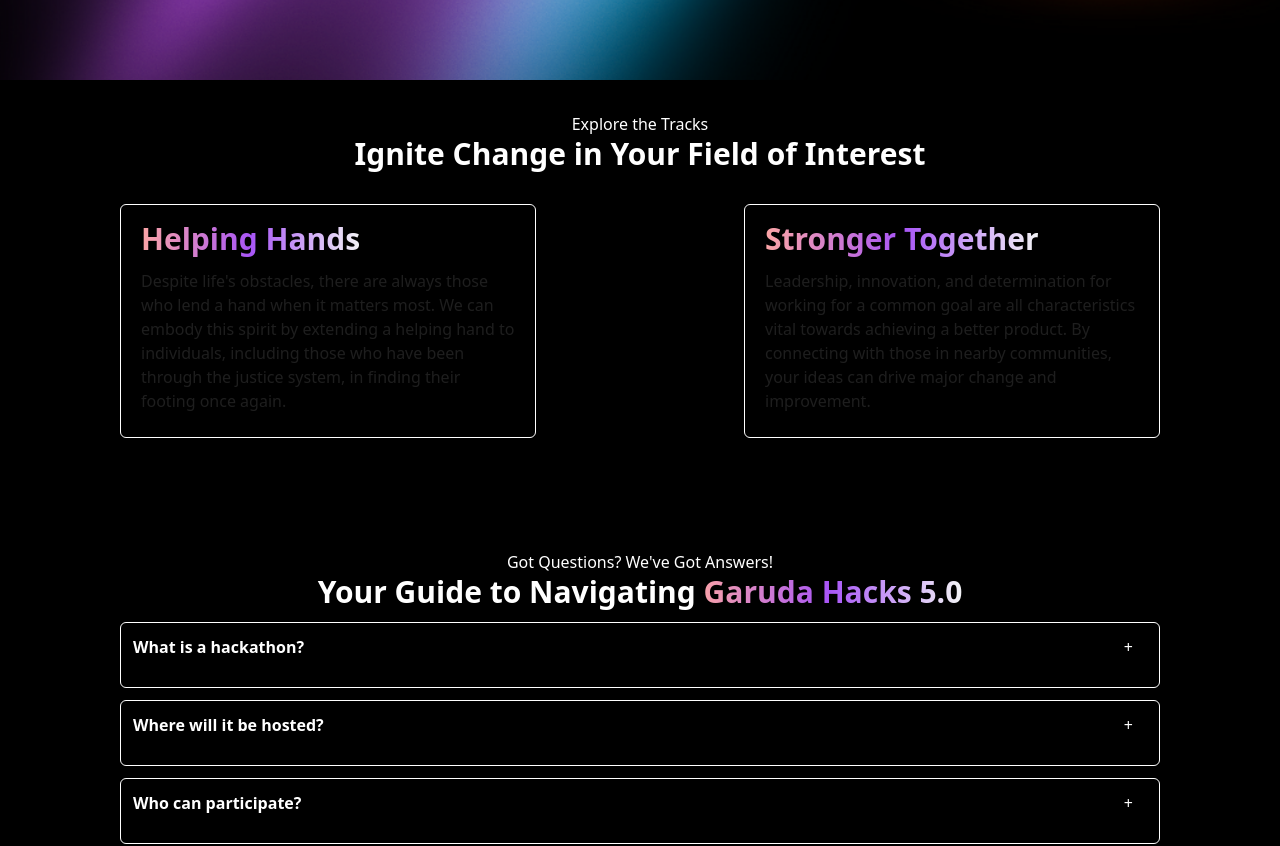
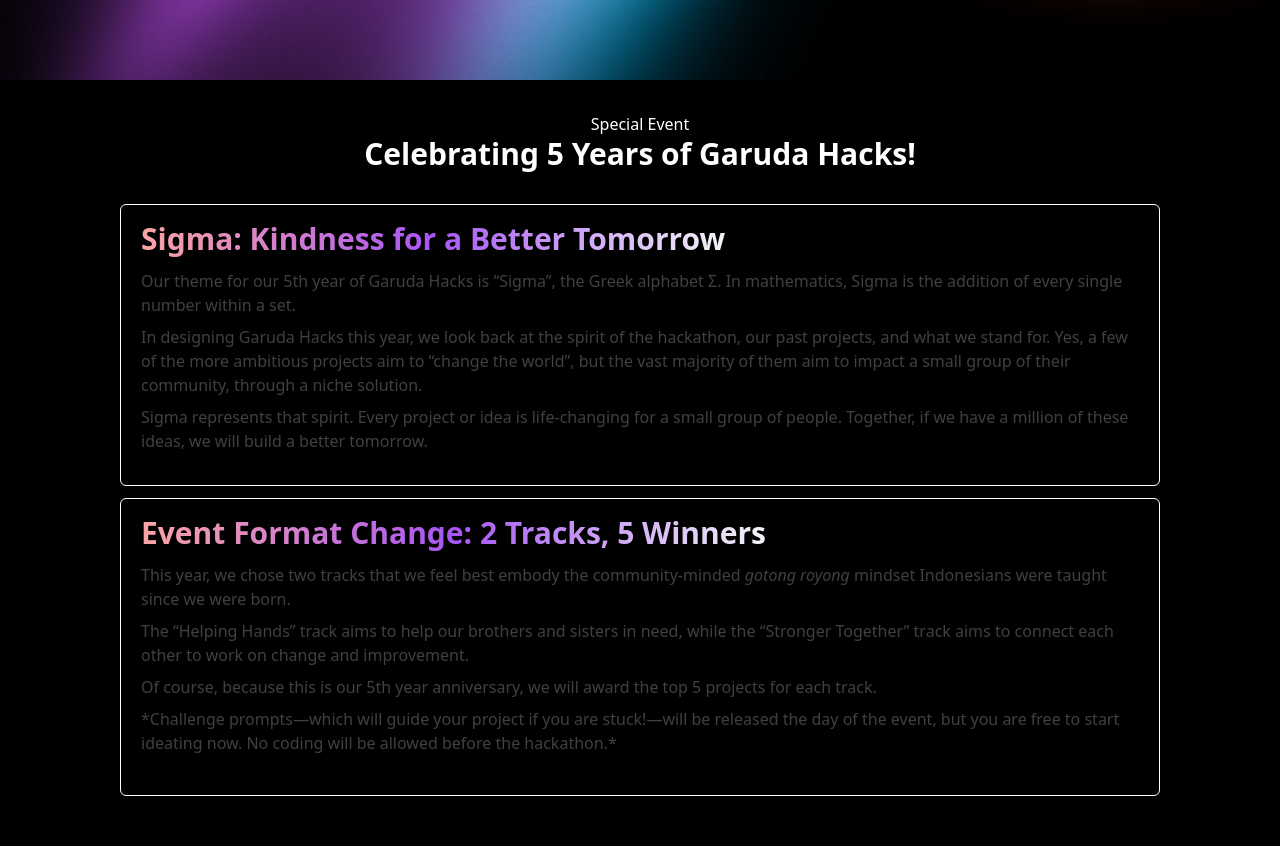
Before and after one commit to AAK05/GH5-Test, a Next.js app: page / in a window 1280 px wide. Shown: the part 720-1566 px from the top of the page. Built offline with nearby package versions, Linux system fonts and the light colour scheme.

Commit message:
Added foreword, changed background to be more gray, increased tracks padding

```diff
--- /dev/null
+++ b/src/app/components/Foreword.tsx
@@ -0,0 +1,38 @@
+import React from 'react'
+import Image from "next/image"
+
+const Foreword = () => {
+
+    return(
+        <main className="w-full h">
+            <h1 className="text-white text-center font-pptelegraf pt-8">
+                Special Event
+            </h1>
+            <h2 className="text-white text-center text-3xl font-bold">
+                Celebrating 5 Years of Garuda Hacks!
+            </h2>
+
+            <div className="flex w-10/12 lg:w-[1040px] flex-col items-center justify-between mx-auto mb-20 mt-5">
+                <div className="flex flex-col w-full mb-5 lg:mb-0 mx-auto lg:ml-0 mt-3 px-5 pt-4 pb-6 rounded-md border border-white  hover:bg-slate-900">
+                    <h1 className="text-white text-left text-3xl font-bold mb-3"><span className="text-transparent bg-clip-text bg-gradient-to-r from-red-300 via-purple-500 to-gray-100">Sigma: Kindness for a Better Tomorrow</span></h1>
+                    <p className="mb-2">Our theme for our 5th year of Garuda Hacks is “Sigma”, the Greek alphabet Σ. In mathematics, Sigma is the addition of every single number within a set. </p>
+                    <p className="mb-2">In designing Garuda Hacks this year, we look back at the spirit of the hackathon, our past projects, and what we stand for. Yes, a few of the more ambitious projects aim to “change the world”, but the vast majority of them aim to impact a small group of their community, through a niche solution.</p>
+                    <p className="mb-2">Sigma represents that spirit. Every project or idea is life-changing for a small group of people. Together, if we have a million of these ideas, we will build a better tomorrow.</p>
+                </div>
+                <div className="flex flex-col w-full mx-auto lg:mr-0 mt-3 px-5 pt-4 pb-6 rounded-md border border-white  hover:bg-slate-900">
+                    <h1 className="text-white text-left text-3xl font-bold mb-3"><span className="text-transparent bg-clip-text bg-gradient-to-r from-red-300 via-purple-500 to-gray-100">Event Format Change: 2 Tracks, 5 Winners</span></h1>
+                    <p className="mb-2">This year, we chose two tracks that we feel best embody the community-minded <i>gotong royong</i> mindset Indonesians were taught since we were born.</p>
+                    <p className="mb-2">The “Helping Hands” track aims to help our brothers and sisters in need, while the “Stronger Together” track aims to connect each other to work on change and improvement.</p>
+                    <p className="mb-2">Of course, because this is our 5th year anniversary, we will award the top 5 projects for each track.</p>
+                    <p className="mb-2">*Challenge prompts—which will guide your project if you are stuck!—will be released the day of the event, but you are free to start ideating now. No coding will be allowed before the hackathon.*</p>
+                    <p className="mb-2"></p>
+
+                </div>
+            </div>
+
+        </main>
+    )
+
+}
+
+export default Foreword
--- a/src/app/components/Tracks.tsx
+++ b/src/app/components/Tracks.tsx
@@ -9,7 +9,7 @@
             <h1 className="text-white text-center font-pptelegraf pt-8">
                 Explore the Tracks
             </h1>
-            <h2 className="text-white text-center text-3xl font-bold">
+            <h2 className="text-white text-center text-3xl font-bold w-11/12 mx-auto">
                 Ignite Change in Your Field of Interest
             </h2>
 
--- a/src/app/globals.css
+++ b/src/app/globals.css
@@ -3,7 +3,7 @@
 @tailwind utilities;
 
 :root {
-  --foreground-rgb: 30, 30, 30;
+  --foreground-rgb: 64, 64, 64;
   --background-start-rgb: 214, 219, 220;
   --background-end-rgb: 255, 255, 255;
 }
@@ -11,8 +11,8 @@
 @media (prefers-color-scheme: dark) {
   :root {
     --foreground-rgb: 255, 255, 255;
-    --background-start-rgb: 30, 30, 30;
-    --background-end-rgb: 30, 30, 30;
+    --background-start-rgb: 64, 64, 64;
+    --background-end-rgb: 64, 64, 64;
   }
 }
 
--- a/src/app/page.tsx
+++ b/src/app/page.tsx
@@ -2,11 +2,13 @@
 import FAQs from "./components/FAQs";
 import LandingPage from "./components/LandingPage"
 import Tracks from "./components/Tracks"
+import Foreword from "./components/Foreword"
 
 export default function Home() {
   return (
     <section className="bg-black">
     <LandingPage />
+    <Foreword />
     <Tracks />
     <FAQs />
     </section>
```
